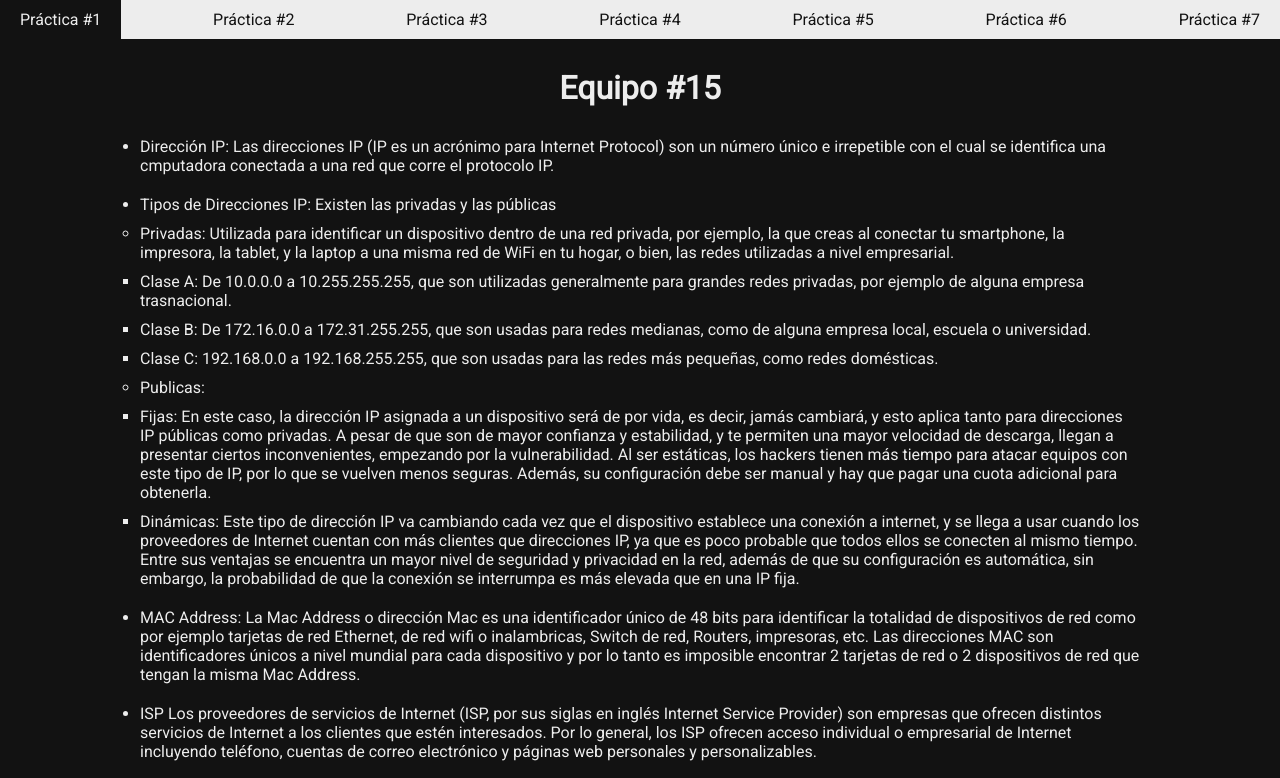
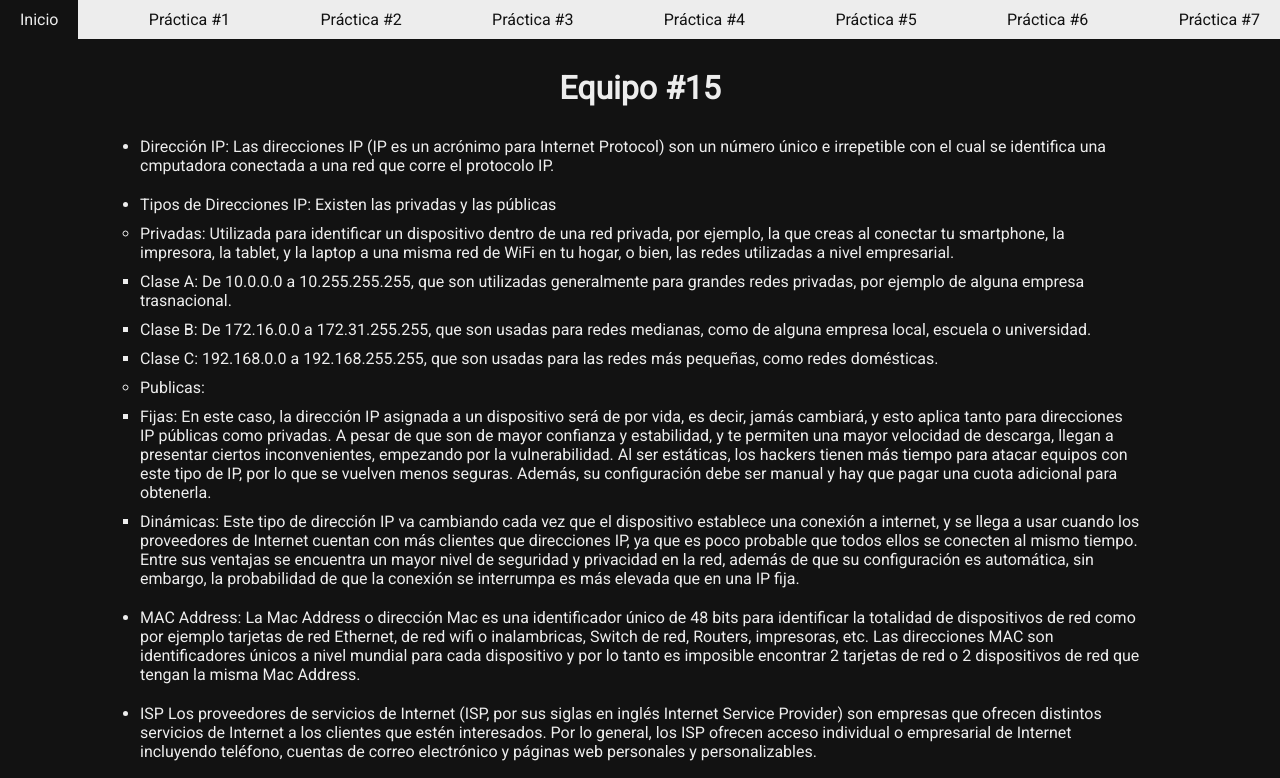
Before and after one commit to emigr2k1/proweb, a plain HTML site: page practica1.html in a window 1280 px wide. Shown: the top 778 px of the page. Drawn offline with Linux system fonts and the light colour scheme.

Commit message:
Add index to menu

```diff
--- a/practica1.html
+++ b/practica1.html
@@ -10,6 +10,9 @@
     <body>
         <nav>
             <ul id="pr">
+                <a href="index.html">
+                    <li>Inicio</li>
+                </a>
                 <a href="practica1.html">
                     <li>Práctica #1</li>
                 </a>
```
Also changed, not shown: index.html (+3 -0 lines), practica2.html (+3 -0 lines), practica3.html (+3 -0 lines), practica4.html (+3 -0 lines), practica5.html (+3 -0 lines), practica6.html (+3 -0 lines), practica7.html (+3 -0 lines), 1 other file.
